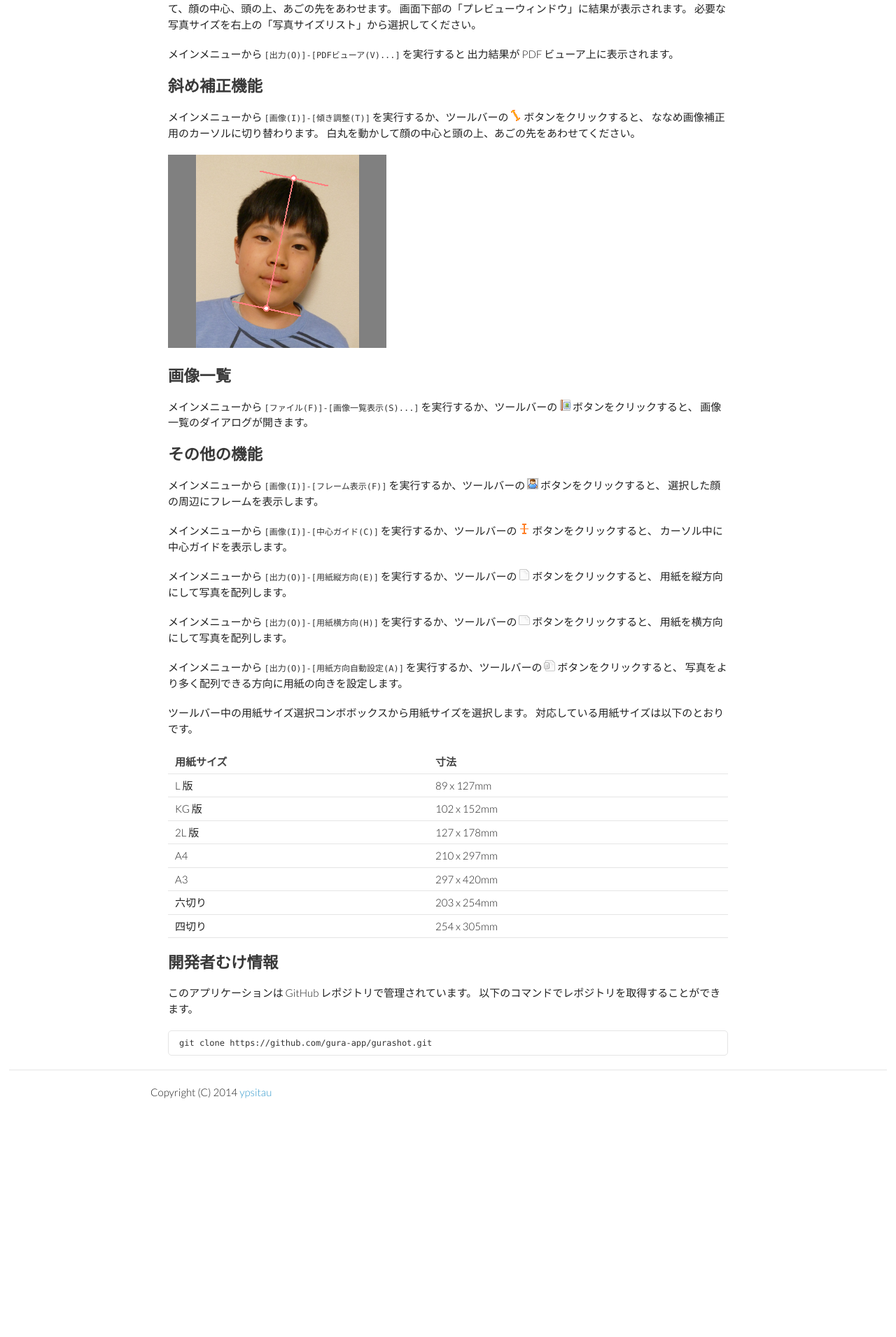
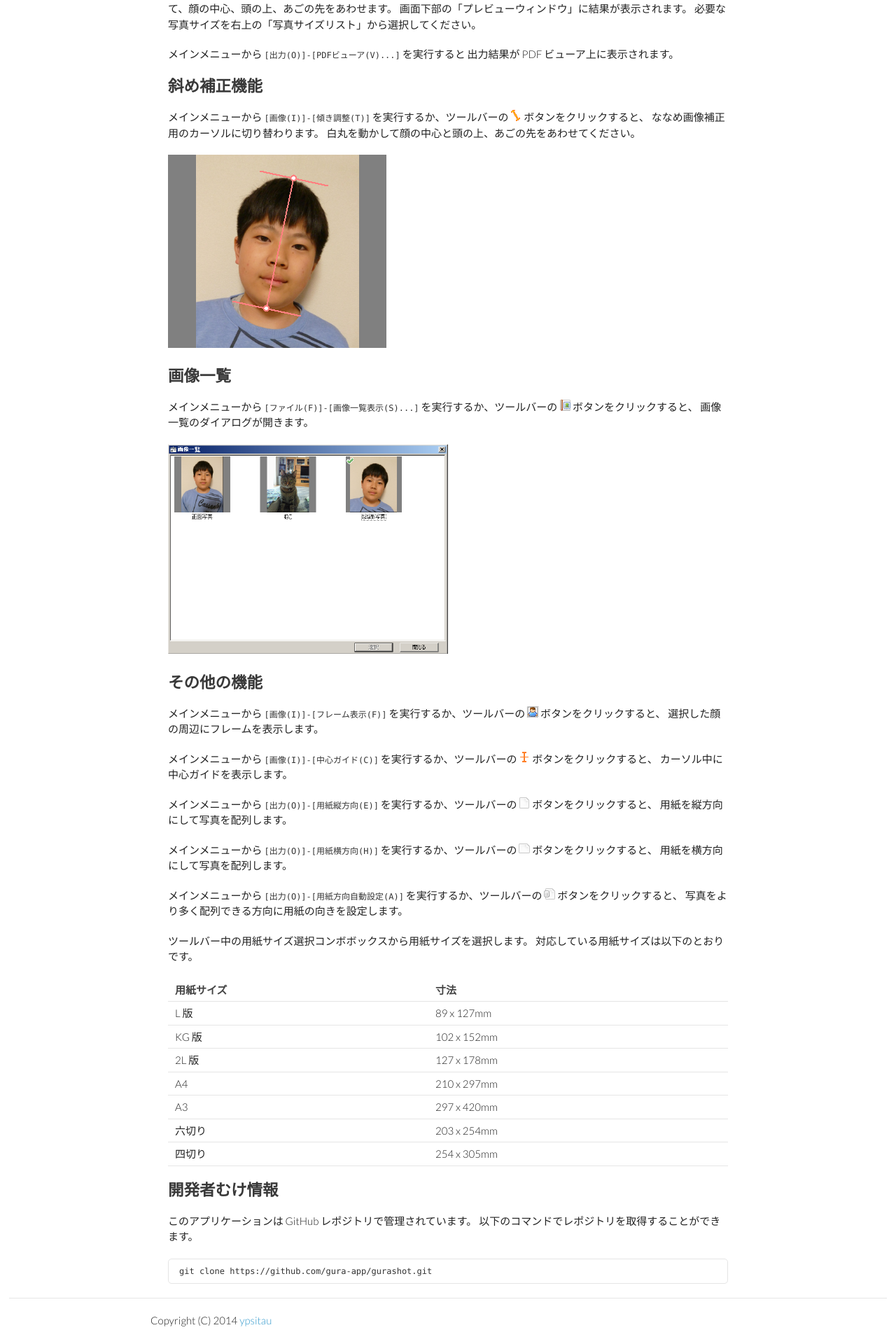
Before and after one commit to gura-app/gura-app.github.io, a Jekyll site: the page built from gurashot/index.md, in a window 1280 px wide. Shown: the part 1730-3640 px from the top of the page at 70% size. Built offline with Jekyll 4.4.1, drawn with Linux system fonts in a browser that asks for light colours; Markdown is read by kramdown in place of the engine named in the settings; before the commit the page ends 3315 px from its top, so only the background shows below that.

Commit message:
updated document

```diff
--- a/gurashot/index.md
+++ b/gurashot/index.md
@@ -71,6 +71,7 @@ Gura Shot を起動すると以下の画面になります。
 ![report_picture](images/report_picture.png) ボタンをクリックすると、
 画像一覧のダイアログが開きます。
 
+![image-list](images/image-list.png)
 
 ## その他の機能
 
```
